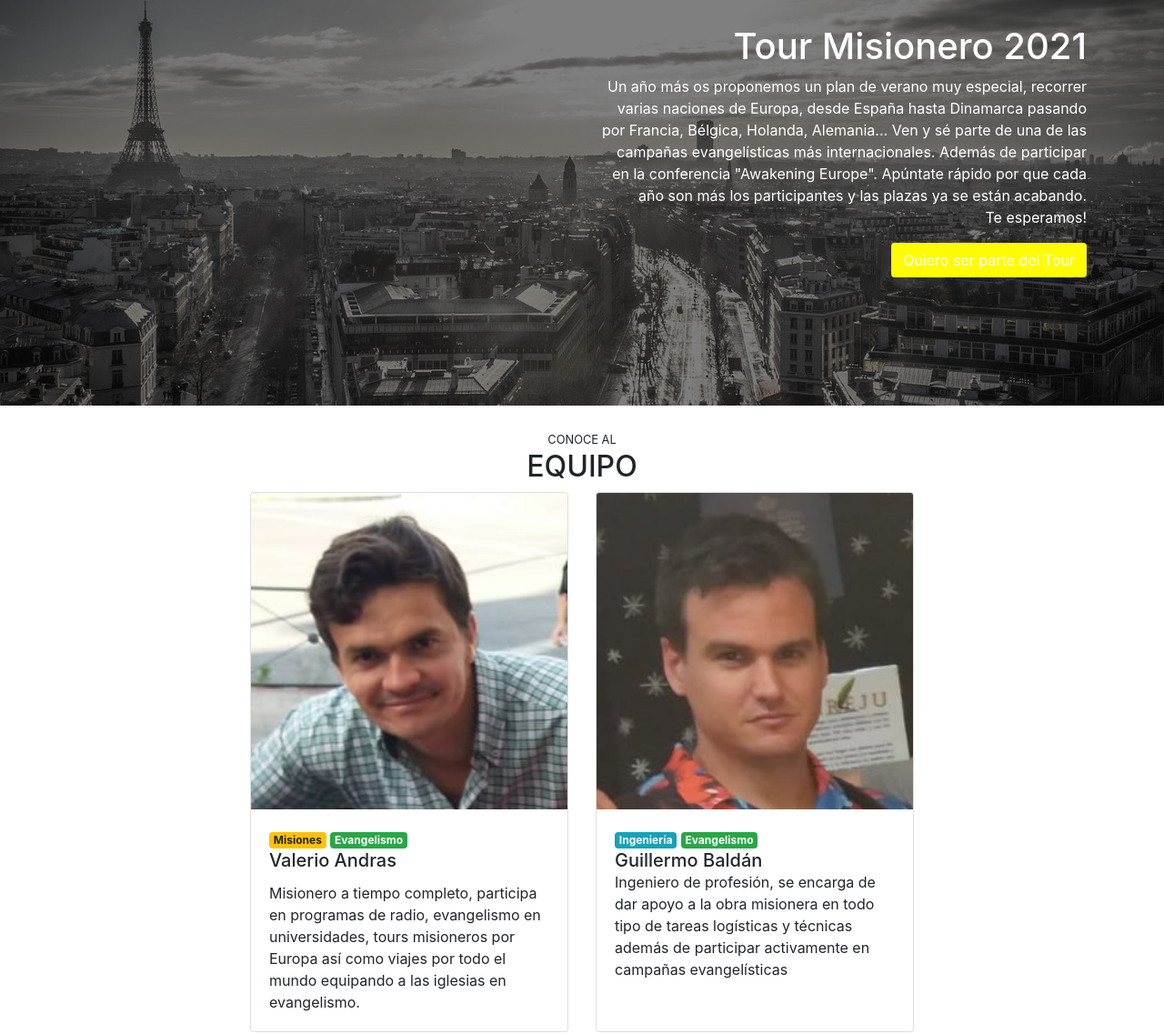
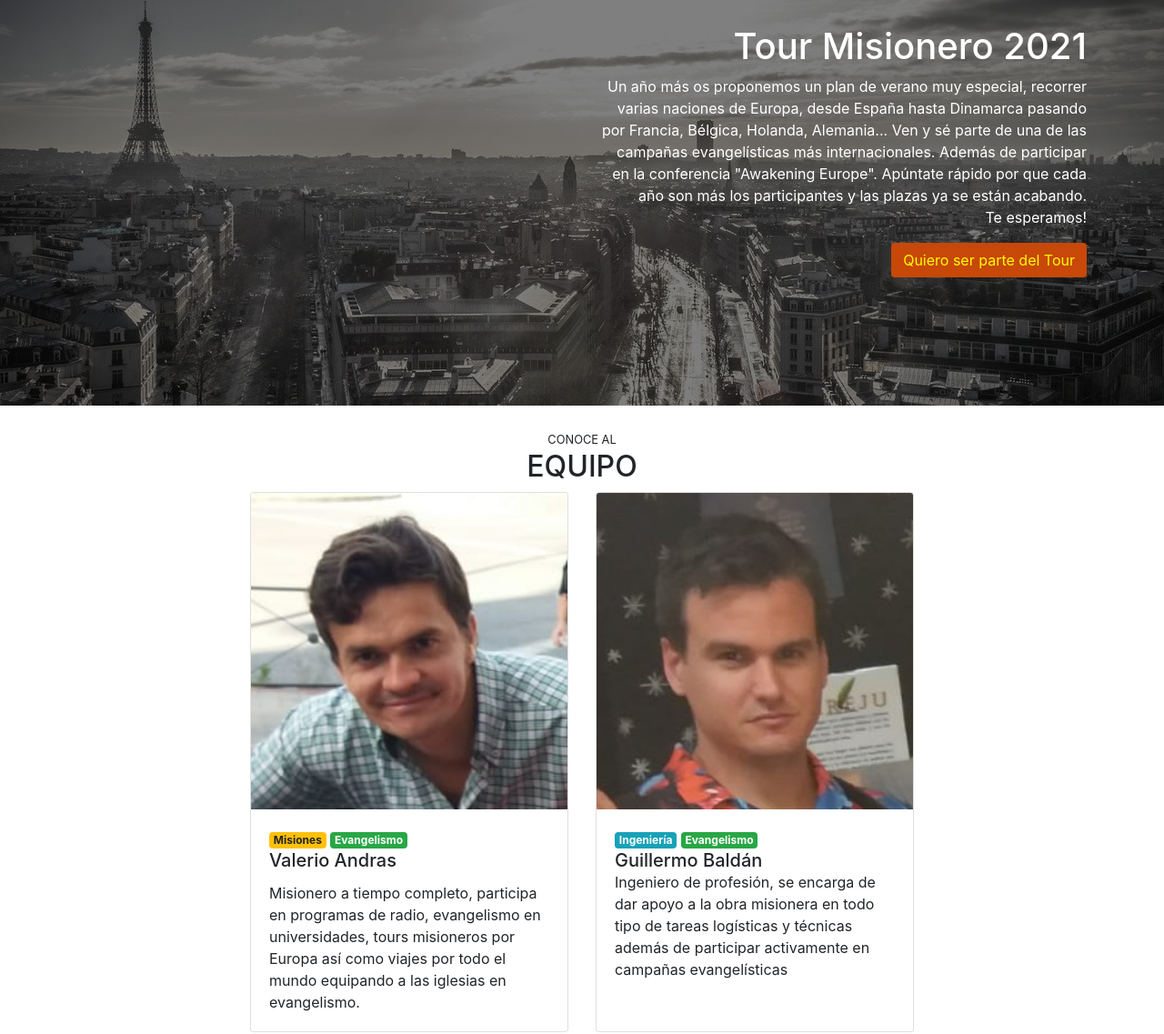
Before and after one commit to GuillermoBaldan/webgama, a plain HTML site: page index.html in a window 1280 px wide. Shown: the part 842-1979 px from the top of the page at 91% size. Drawn offline with nearby package versions, Linux system fonts and the light colour scheme.

Commit message:
changes on modal style

```diff
--- a/css/index.css
+++ b/css/index.css
@@ -111,13 +111,13 @@
 
 .btn-cancelar:hover {
 background-color: #c74808;
-color: white;
+color: #fffb04;
 border-color: transparent;
 }
 
 .btn-platzi {
-	background-color: #fffb04;
-	color: white;
+	background-color: #c74808;
+	color: #fffb04;
 }
 
 .btn-platzi:hover {
```
